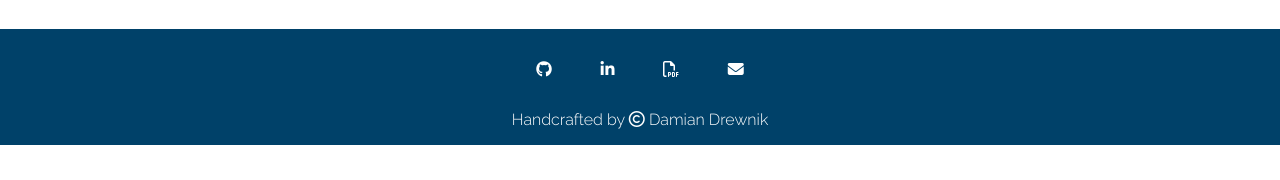
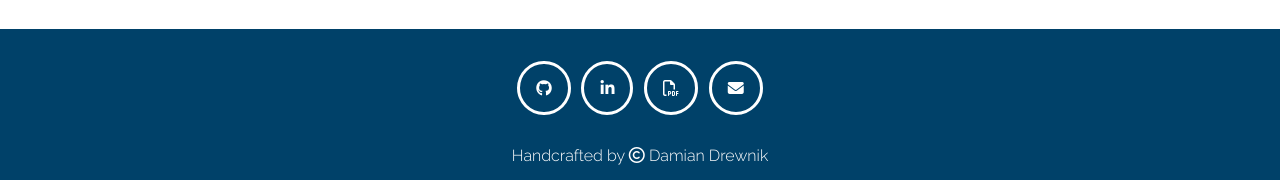
Before and after one commit to DamianDrewnik/frontend-developer-portfolio, a plain HTML site: page index.html in a window 1280 px wide. Shown: the part 2193-2373 px from the top of the page. Before the commit the page ends 2338 px from the top, so only its background shows below. Drawn offline with Linux system fonts and the light colour scheme.

Commit message:
Footer and final layout of first version done

```diff
--- a/index.html
+++ b/index.html
@@ -25,7 +25,7 @@
       <div class="navigation__logo">&lt;devDamian/&gt;</div>
       <ul class="navigation__links">
         <li><a class="primary-button" href="#skills">Skills</a></li>
-        <li><a class="primary-button" href="#projects">Projects</a></li>
+        <li><a class="primary-button" href="#work">Projects</a></li>
         <li><a class="primary-button" class="contact" href="#">Contact</a></li>
       </ul>
     </nav>
@@ -90,7 +90,7 @@
       </div>
     </section>
 
-    <section class="work">
+    <section class="work" id="work">
       <div class="main-introduction">
         <h1 class="main-header">Projects</h1>
         <p class="main-paragraph">
@@ -100,7 +100,7 @@
           my own imgagination. Here are some projects I've worked on recently.
         </p>
       </div>
-      <div class="projects" id="projects">
+      <div class="projects">
         <div class="project project--1">
           <img
             class="project-image"
@@ -152,10 +152,14 @@
     <footer class="footer">
       <!--<div class="email">drewnikdamian@gmail.com</div>-->
       <div class="footer__social">
-        <i class="fab fa-github icon-color-transition"></i>
-        <i class="fab fa-linkedin-in icon-color-transition"></i>
-        <i class="far fa-file-pdf icon-color-transition"></i>
-        <i class="fas fa-envelope icon-color-transition"></i>
+        <a href="https://github.com/DamianDrewnik"
+          ><i class="fab fa-github social-media-icon"></i
+        ></a>
+        <a href="https://www.linkedin.com/in/damian-drewnik-a473b514a/"
+          ><i class="fab fa-linkedin-in social-media-icon"></i
+        ></a>
+        <a href=""><i class="far fa-file-pdf social-media-icon"></i></a>
+        <a href=""><i class="fas fa-envelope social-media-icon"></i></a>
       </div>
       <div class="copyright">
         Handcrafted by <i class="far fa-copyright"></i>
--- a/styles/style.scss
+++ b/styles/style.scss
@@ -264,10 +264,18 @@ body {
     display: flex;
     justify-content: space-around;
     padding-bottom: 2rem;
-    .icon-color-transition {
+    a {
+      color: white;
+    }
+    .social-media-icon {
+      border: solid white;
+      padding: 1rem;
+      border-radius: 50%;
       &:hover {
         cursor: pointer;
-        color: black;
+        color: $indigo;
+        background-color: white;
+        transition: 0.5s ease;
       }
     }
   }
```
Also changed, not shown: styles/style.css, 1 other file.
